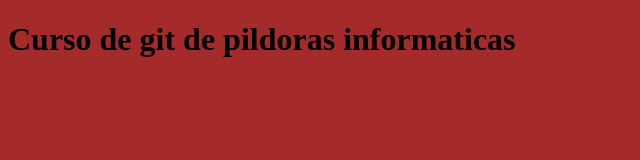
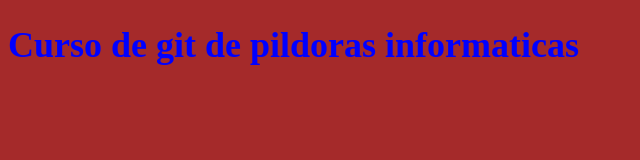
Before and after one commit to rikirikon2021/CursoGit, a plain HTML site: page index.html in a window 1280 px wide. Shown: the whole page, without its empty margins (0-640 px from the left). Drawn offline with Linux system fonts and the light colour scheme; files whose address does not match are found by name.

```diff
--- a/css/atyles.css
+++ b/css/atyles.css
@@ -1,3 +1,5 @@
 body{
     background-color: brown;
+    font-size: large;
+    color: blue;
 }
```
